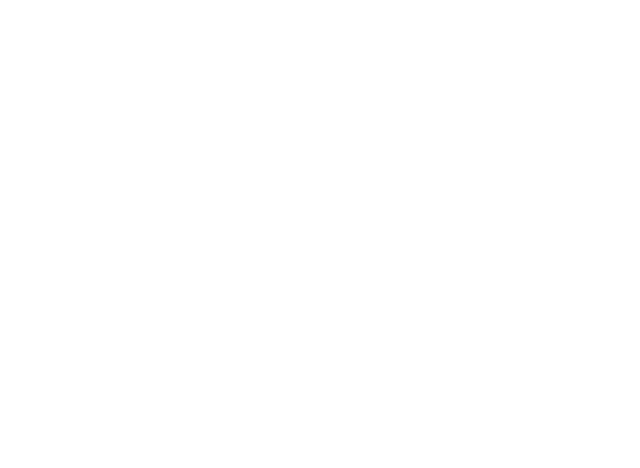
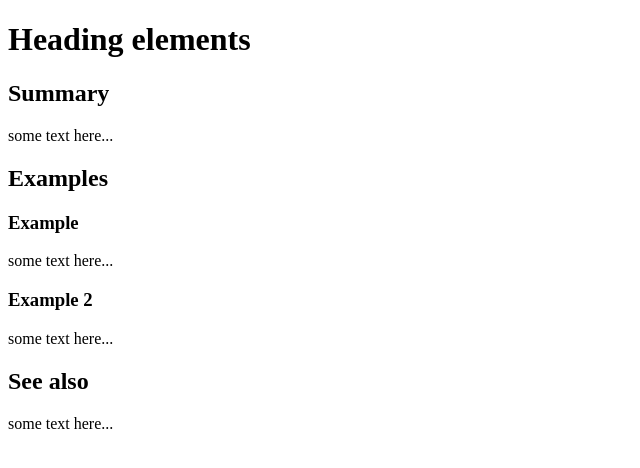
Before and after one commit to rahsaankaskyr/nodeschool-learnyouhtml, a plain HTML site: page index.html in a window 1280 px wide. Shown: the whole page, without its empty margins (0-640 px from the left). Drawn offline with Linux system fonts and the light colour scheme.

Commit message:
update learnyouhtml-notes.txt

```diff
--- a/index.html
+++ b/index.html
@@ -31,6 +31,27 @@
       -->
 
 
+      <!-- ex 5 -->
+      <h1>Heading elements</h1>
+
+      <h2>Summary</h2>
+        <p> some text here...</p>
+
+      <h2>Examples</h2>
+            <h3>Example</h3>
+                <p> some text here...</p>
+
+            <h3>Example 2</h3>
+                <p> some text here...</p>
+
+      <h2>See also </h2>
+      <p> some text here...</p>
+
+      <!--
+      <h4>Heading level 4</h4>
+      <h5>Heading level 5</h5>
+      <h6>Heading level 6</h6>
+   -->
 
 
 
```
